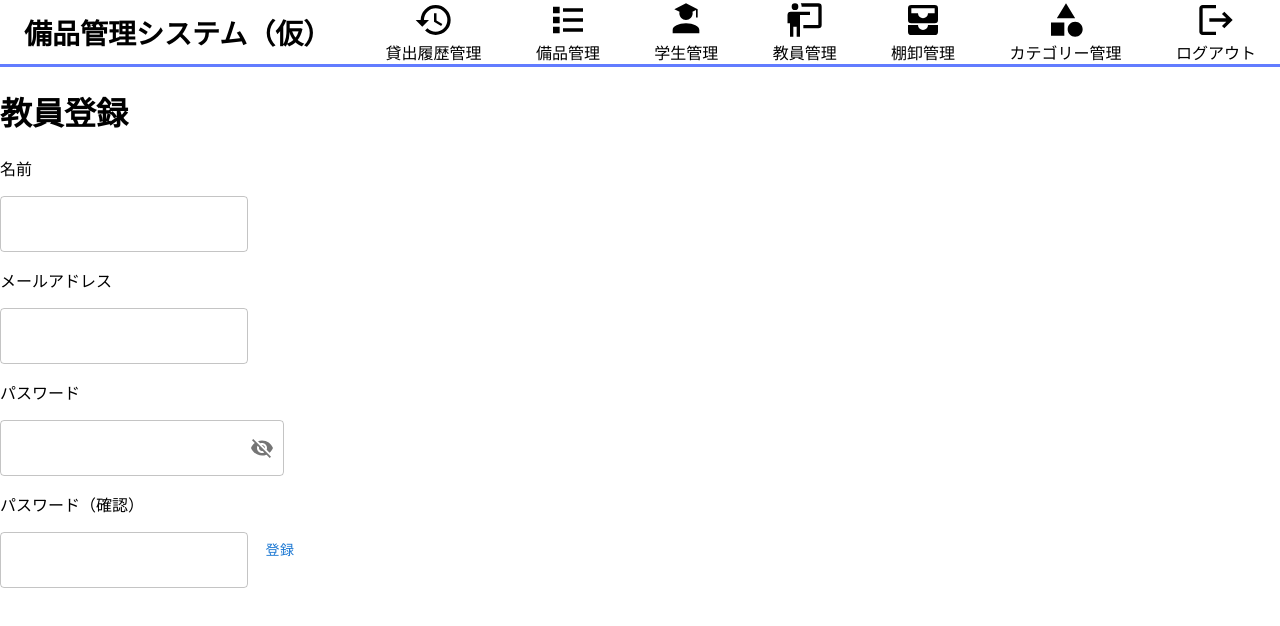
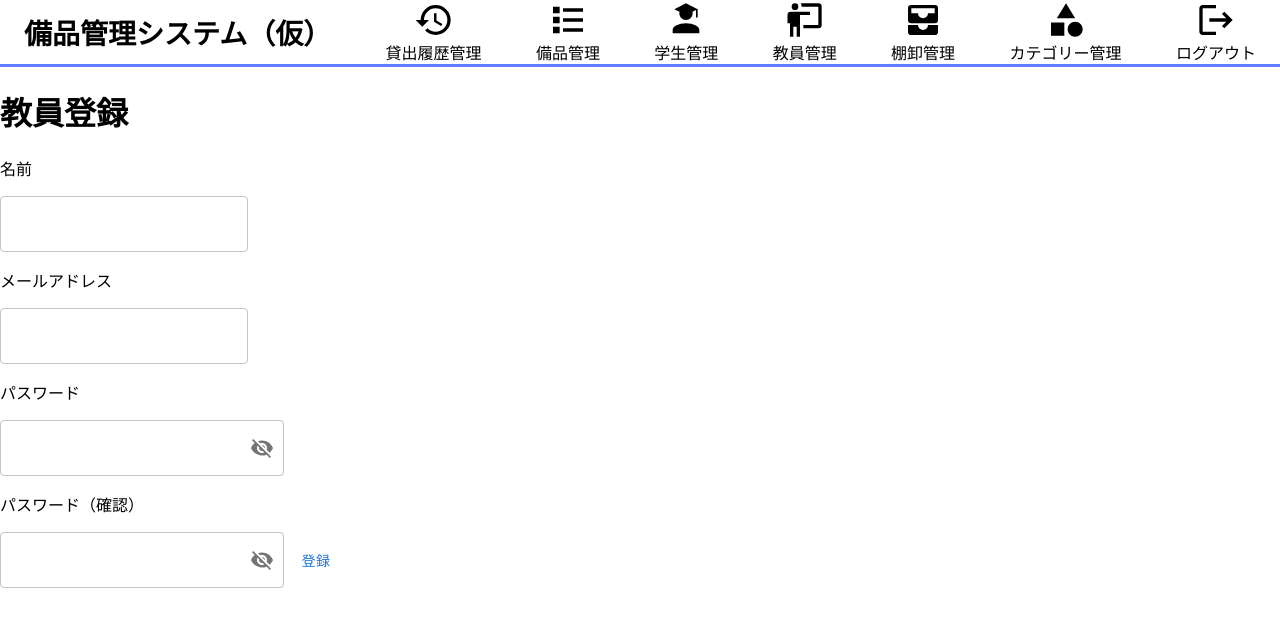
Before and after one commit to takumiTakahata/equipment_management_system, a React (Create React App) app in the folder equipment_management_app/: page / in a window 1280 px wide. Shown: the top 626 px of the page. Built offline with nearby package versions, Linux system fonts and the light colour scheme.

Commit message:
パスワードの目のiconの表示

```diff
--- a/equipment_management_app/src/components/teacher_register.tsx
+++ b/equipment_management_app/src/components/teacher_register.tsx
@@ -14,14 +14,24 @@ interface FormInputs {
   name_error: string;
   mail_error: string;
   password_error: string;
-  c_password_error: string; //確認パスワードのエラーメッセージ
+  c_password_error: string; //確認用パスワードのエラーメッセージ
 }
 
 function TeacherRegister() {
   const [showPassword, setShowPassword] = React.useState(false);
+  //確認用パスワード
+  const [showPassword_C, setShowPassword_C] = React.useState(false);
 
   const handleClickShowPassword = () => setShowPassword((show) => !show);
   const handleMouseDownPassword = (
+    event: React.MouseEvent<HTMLButtonElement>
+  ) => {
+    event.preventDefault();
+  };
+
+  //確認用パスワード
+  const handleClickShowPassword_C = () => setShowPassword_C((show) => !show);
+  const handleMouseDownPassword_C = (
     event: React.MouseEvent<HTMLButtonElement>
   ) => {
     event.preventDefault();
@@ -78,7 +88,22 @@ function TeacherRegister() {
           }
         />
         <p>パスワード（確認）</p>
-        <TextField />
+        <OutlinedInput
+          id="outlined-adornment-password"
+          type={showPassword_C ? "text" : "password"}
+          endAdornment={
+            <InputAdornment position="end">
+              <IconButton
+                aria-label="toggle password visibility"
+                onClick={handleClickShowPassword_C}
+                onMouseDown={handleMouseDownPassword_C}
+                edge="end"
+              >
+                {showPassword_C ? <Visibility /> : <VisibilityOff />}
+              </IconButton>
+            </InputAdornment>
+          }
+        />
         <Button type="submit">登録</Button>
       </form>
     </div>
```
